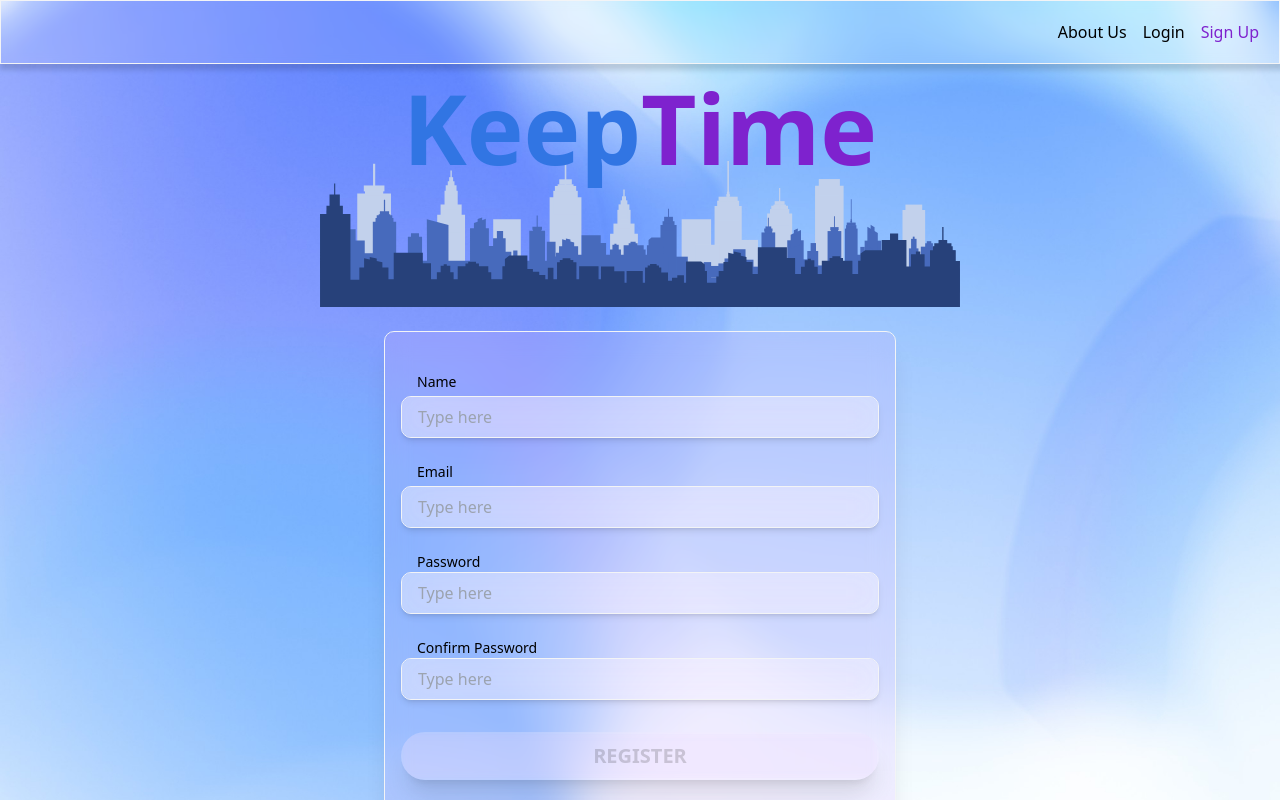
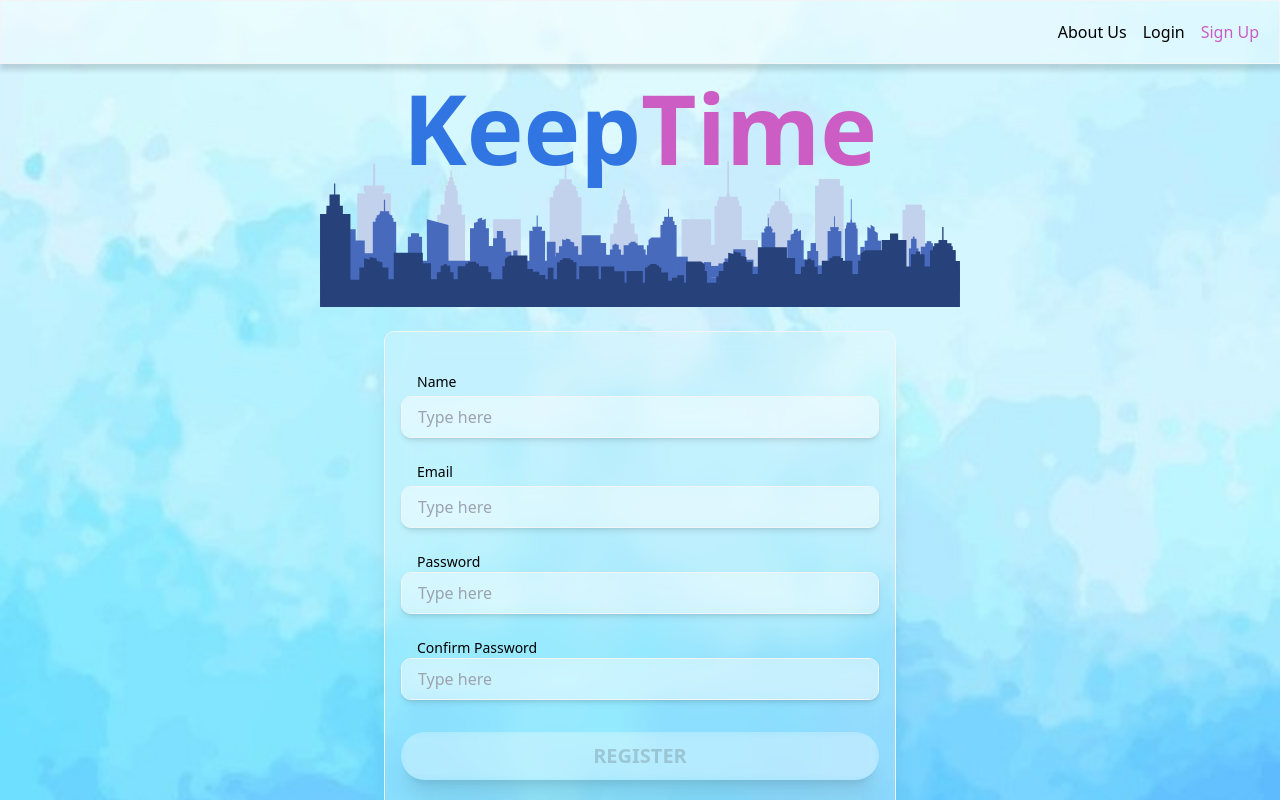
Before and after one commit to mjcarterdev/KeepTime, a React (Vite) app: page /signup in a window 1280 px wide. Built offline with nearby package versions, Linux system fonts and the light colour scheme.

Commit message:
fixing some styling

```diff
--- a/src/client/components/Button.jsx
+++ b/src/client/components/Button.jsx
@@ -12,8 +12,8 @@ const Button = ({
       onClick={onClick}
       className={
         btnType == 'default'
-          ? `btn btn-ghost text-xl text-primary-content hover:bg-accent hover:bg-opacity-70 backdrop-blur-sm px-4 py-1 bg-accent bg-opacity-50 shadow-xl rounded-[25px] justify-center items-center flex ${className}`
-          : `btn btn-ghost text-xl  hover:bg-accent hover:bg-opacity-50 backdrop-blur-sm px-4 py-1 bg-opacity-50 shadow-xl rounded-[25px] justify-center items-center flex ${className}`
+          ? `btn btn-ghost text-xl text-primary-content hover:bg-accent hover:bg-opacity-70 backdrop-blur-sm px-4 py-1 bg-accent  shadow-xl rounded-[25px] justify-center items-center flex ${className}`
+          : `btn btn-ghost text-xl  hover:bg-accent hover:bg-opacity-50 backdrop-blur-sm px-4 py-1 shadow-xl rounded-[25px] justify-center items-center flex ${className}`
       }
     >
       {isLoading && <span className="loading loading-spinner"></span>}
--- a/src/client/components/Card.jsx
+++ b/src/client/components/Card.jsx
@@ -1,7 +1,7 @@
 const Card = ({ children, className }) => {
   return (
     <div
-      className={`flex flex-col  w-full  md:max-w-[32rem] mx-2 px-4 py-8 max-w-max90 md:w-full bg-purple-300 rounded-md bg-clip-padding backdrop-filter backdrop-blur-md bg-opacity-20 border border-gray-100  rounded-10px ${className} shadow-xl`}
+      className={`flex flex-col  w-full  md:max-w-[32rem] mx-2 px-4 py-8 max-w-max90 md:w-full bg-neutral rounded-md bg-clip-padding backdrop-filter backdrop-blur-md bg-opacity-20 border border-gray-100  rounded-10px ${className} shadow-xl`}
     >
       {children}
     </div>
--- a/src/client/components/Navbar.jsx
+++ b/src/client/components/Navbar.jsx
@@ -43,9 +43,9 @@ const NavBar = ({ location = '' }) => {
   };
 
   return (
-    <nav className="absolute top-0 z-50 w-full h-16 p-2 px-1 rounded-md py-0w-full border bg-neutral border-gray-100 rounded-md shadow-[2px_4px_5px_2px_#00000024] min-h-[4rem] py-0w-full bg-clip-padding backdrop-filter backdrop-blur-sm bg-opacity-10 text-black navbar max-h-16">
+    <nav className="absolute top-0 z-50 w-full h-16 p-2 px-1 rounded-md py-0w-full border bg-neutral border-gray-100 rounded-md shadow-[2px_4px_5px_2px_#00000024] min-h-[4rem] py-0w-full bg-clip-padding backdrop-filter backdrop-blur-sm bg-opacity-40 text-black navbar max-h-16">
       <div className="navbar-start">
-        <span className="px-4 text-3xl font-medium underline normal-case underline-offset-6 decoration-accent whitespace-nowrap">
+        <span className="px-4 text-3xl font-medium normal-case underline-offset-6 text-accent whitespace-nowrap">
           <h2>{location} </h2>
         </span>
       </div>
--- a/src/client/components/ProjectItem.jsx
+++ b/src/client/components/ProjectItem.jsx
@@ -26,8 +26,8 @@ export const ProjectItem = ({ item, updateProject, updateSubtask }) => {
           }
           isEdit ? '' : setExpanded(isOpen ? false : item);
         }}
-        className={`text-secondary flex items-center justify-between px-4 h-20 pl-4 md:w-[40rem] shadow-[2px_4px_5px_2px_#00000024] md:min-w-min50 md:h-24 text-l md:text-2xl rounded-[25px] bg-neutral border border-gray-100 bg-opacity-20 hover:bg-accent hover:bg-opacity-30 ${
-          isOpen ? 'rounded-bl-none rounded-br-none bg-purple-700' : 'rounded'
+        className={`text-secondary flex items-center justify-between px-4 h-20 pl-4 md:w-[40rem] shadow-[2px_4px_5px_2px_#00000024] md:min-w-min50 md:h-24 text-l md:text-2xl rounded-[25px] bg-neutral border border-gray-100 bg-opacity-40 hover:bg-primary hover:bg-opacity-30 ${
+          isOpen ? 'rounded-bl-none rounded-br-none bg-primary' : 'rounded'
         }  `}
       >
         <div className="flex items-center">
@@ -71,7 +71,7 @@ export const ProjectItem = ({ item, updateProject, updateSubtask }) => {
               [...item.subTasks].map((item) => {
                 return (
                   <Link
-                    className="flex items-center justify-between w-full px-4 text-center bg-transparent text-secondary min-h-12 hover:bg-accent hover:bg-opacity-20"
+                    className="flex items-center justify-between w-full px-4 text-center bg-transparent text-secondary min-h-12 hover:bg-primary hover:bg-opacity-20"
                     key={item.id}
                     to={`/subtask/${item.id}`}
                     from={'/projects'}
--- a/src/client/components/Toolbar.jsx
+++ b/src/client/components/Toolbar.jsx
@@ -1,6 +1,6 @@
 const Toolbar = ({ children }) => {
   return (
-    <div className="fixed bottom-0 z-50 md:justify-center md:gap-12 flex items-center justify-around w-full h-auto p-2 bg-neutral border border-gray-100 rounded-md shadow-[-2px_-4px_5px_2px_#00000024] min-h-[5rem] py-0w-full bg-clip-padding backdrop-filter backdrop-blur-sm bg-opacity-10 text-primary">
+    <div className="fixed bottom-0 z-50 md:justify-center md:gap-12 flex items-center justify-around w-full h-auto p-2 bg-neutral border border-gray-100 rounded-md shadow-[-2px_-4px_5px_2px_#00000024] min-h-[5rem] py-0w-full bg-clip-padding backdrop-filter backdrop-blur-sm bg-opacity-40 text-primary">
       {children}
     </div>
   );
--- a/src/client/components/modals/AddProjectModal.jsx
+++ b/src/client/components/modals/AddProjectModal.jsx
@@ -49,7 +49,7 @@ const AddProjectModal = ({ closeFn }) => {
   return (
     <>
       <div className="absolute z-50 transform -translate-x-1/2 -translate-y-1/2 top-1/2 left-1/2 w-[80%] max-w-[400px]">
-        <Card className={'shadow-2xl gap-4'}>
+        <Card className={'shadow-2xl gap-4 border-gray-200'}>
           <span className="px-4 text-xl font-medium text-center normal-case ">
             <h2>Add New Project </h2>
           </span>
--- a/src/client/index.css
+++ b/src/client/index.css
@@ -3,7 +3,7 @@
 @tailwind utilities;
 
 .background-image {
-  background-image: url('./images/background-lg.jpg');
+  background-image: url('./images/blue-sky-watercolor-background_.jpg');
   background-repeat: repeat-y;
   background-position: center;
   background-size: cover;
--- a/src/client/pages/LoginPage.jsx
+++ b/src/client/pages/LoginPage.jsx
@@ -39,11 +39,11 @@ const LoginPage = () => {
   const hidden = 'invisible label-text-alt';
   const visible = 'label-text-alt text-error';
 
-  useEffect(() => {
-    if (user !== '') {
-      navigate('/projects');
-    }
-  }, [user]);
+  // useEffect(() => {
+  //   if (user !== '') {
+  //     navigate('/projects');
+  //   }
+  // }, [user]);
 
   const onSubmit = async (data) => {
     loginOnSubmit(data);
@@ -76,7 +76,7 @@ const LoginPage = () => {
             Your Time. Your Way.
           </p>
         </div>
-        <Card>
+        <Card className={'bg-opacity-40'}>
           <form onSubmit={handleSubmit(onSubmit)}>
             <label className="pb-1 pl-4 label">
               <span className="text-neutral-content label-text">Email</span>
--- a/tailwind.config.js
+++ b/tailwind.config.js
@@ -57,7 +57,7 @@ export default {
           secondary: '#142440',
           'secondary-focus': '#070C15',
           'secondary-content': '#FFFFFF',
-          accent: '#7e22ce',
+          accent: '#CA5CC5',
           'accent-focus': 'AD00A5',
           'accent-content': '#FFFFFF',
           'base-100': '#F5E8F5',
```
Also changed, not shown: src/client/images/blue-sky-watercolor-background_.jpg (added).
